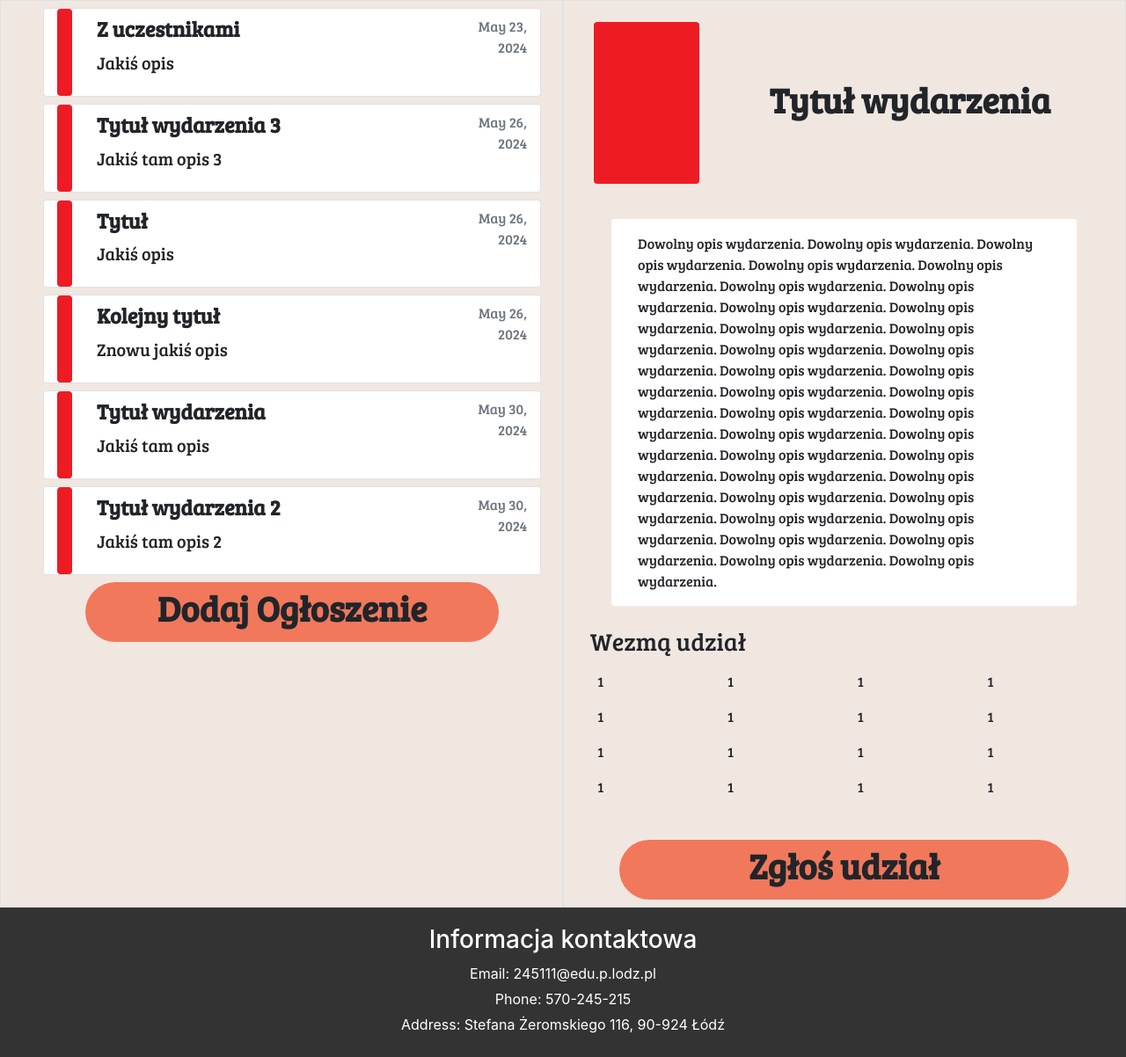
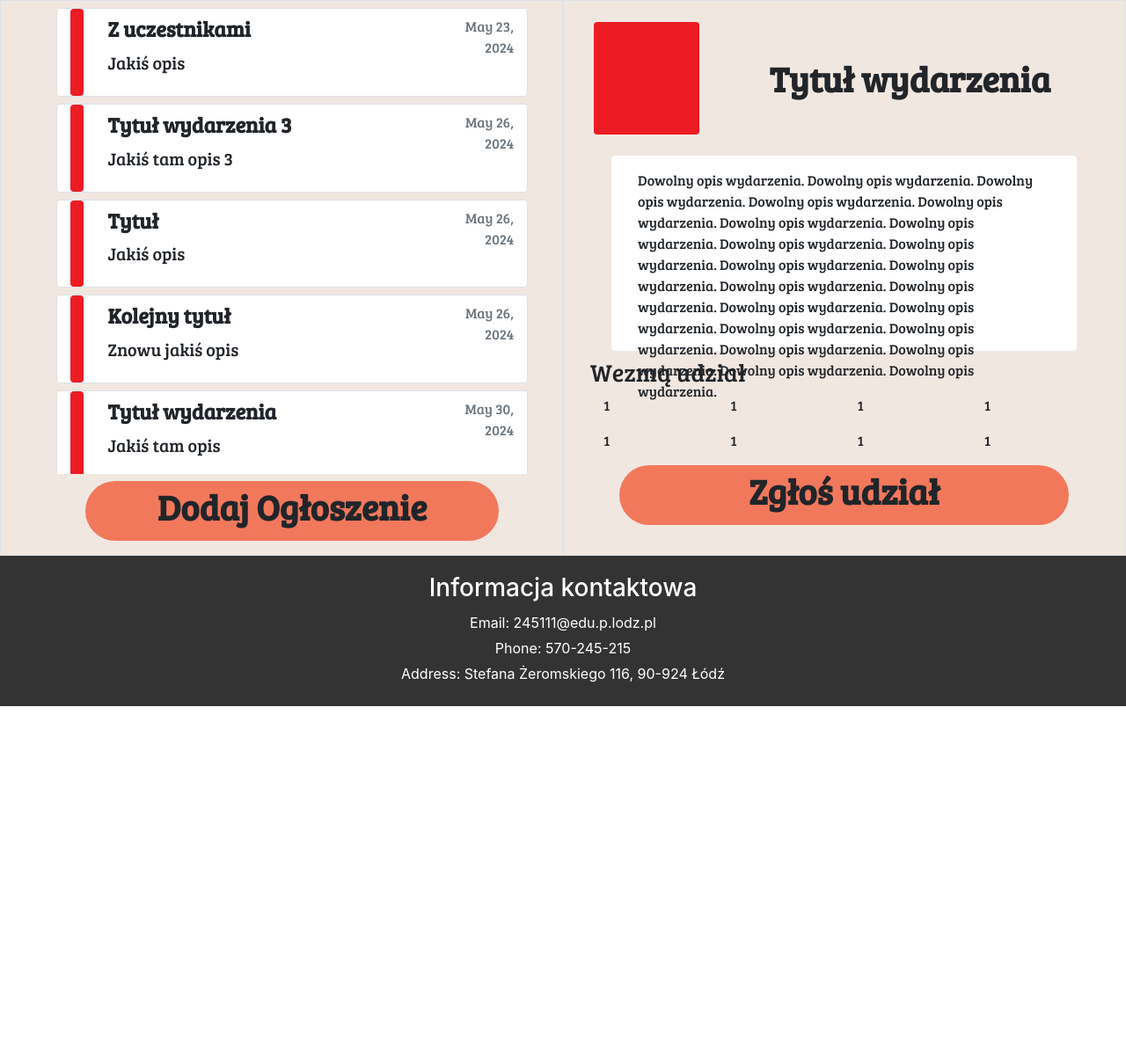
Before and after one commit to MarekKoprek/WCPL, a Django app: page /events/ in a window 1280 px wide. Shown: the part 126-1328 px from the top of the page at 88% size. After the commit the page ends 929 px from the top, so only its background shows below. Run offline with Django 5.2, Linux system fonts and the light colour scheme; data comes from the database, SQL or seed files in the repository; both versions use the stored data as it was after the commit; some libraries are stand-ins or nearby versions.

Commit message:
Resizing event-search page and adding scrollbar for events list

```diff
--- a/main/templates/main/events_search.html
+++ b/main/templates/main/events_search.html
@@ -14,6 +14,7 @@
     <div class="row">
         <div class="col-md-6 py-2 ps-5 pe-4 border">
             <div class="container mb-2">
+                <div class="container-fluid" style="height: 530px; max-height: 530px; overflow-y: scroll;">
                     {% for event in events %}
                     <div class="row rounded border border-5 mb-2 bg-white">
                         <div class="col-md-1">
@@ -30,7 +31,8 @@
                         </div>
                     </div>
                     {% endfor %}
-                <div class="row px-5">
+                </div>
+                <div class="row px-5 mt-2">
                     <a class="col-md-12 btn pt-1 rounded-pill text-center" href="{% url 'events-add' %}" style="background-color: #F2785C">
                         <h1 class="fw-bold">Dodaj Ogłoszenie</h1>
                     </a>
@@ -43,24 +45,24 @@
                     <div class="col-md-3">
                         <img class="rounded" src="{% static 'main/event_blank.png' %}" alt="event-icon" style="width: 100%;height: 100%;">
                     </div>
-                    <div class="col-md-9 p-5">
+                    <div class="col-md-9 p-3 pt-4">
                         <div class="container p-3 text-center">
                             <h1 class="fw-bold">Tytuł wydarzenia</h1>
                         </div>
                     </div>
                 </div>
-                <div class="row m-4 py-3 rounded bg-white">
+                <div class="row mx-4 my-2 py-3 rounded bg-white">
                     <div class="col-md-12">
-                        <div class="container">
-                            Dowolny opis wydarzenia. Dowolny opis wydarzenia. Dowolny opis wydarzenia. Dowolny opis wydarzenia. Dowolny opis wydarzenia. Dowolny opis wydarzenia. Dowolny opis wydarzenia. Dowolny opis wydarzenia. Dowolny opis wydarzenia. Dowolny opis wydarzenia. Dowolny opis wydarzenia. Dowolny opis wydarzenia. Dowolny opis wydarzenia. Dowolny opis wydarzenia. Dowolny opis wydarzenia. Dowolny opis wydarzenia. Dowolny opis wydarzenia. Dowolny opis wydarzenia. Dowolny opis wydarzenia. Dowolny opis wydarzenia. Dowolny opis wydarzenia. Dowolny opis wydarzenia. Dowolny opis wydarzenia. Dowolny opis wydarzenia. Dowolny opis wydarzenia. Dowolny opis wydarzenia. Dowolny opis wydarzenia. Dowolny opis wydarzenia. Dowolny opis wydarzenia. Dowolny opis wydarzenia. Dowolny opis wydarzenia. Dowolny opis wydarzenia. Dowolny opis wydarzenia.
+                        <div class="container" style="height: 190px;">
+                            Dowolny opis wydarzenia. Dowolny opis wydarzenia. Dowolny opis wydarzenia. Dowolny opis wydarzenia. Dowolny opis wydarzenia. Dowolny opis wydarzenia. Dowolny opis wydarzenia. Dowolny opis wydarzenia. Dowolny opis wydarzenia. Dowolny opis wydarzenia. Dowolny opis wydarzenia. Dowolny opis wydarzenia. Dowolny opis wydarzenia. Dowolny opis wydarzenia. Dowolny opis wydarzenia. Dowolny opis wydarzenia. Dowolny opis wydarzenia. Dowolny opis wydarzenia. Dowolny opis wydarzenia. Dowolny opis wydarzenia. Dowolny opis wydarzenia.
                         </div>
                     </div>
                 </div>
                 <h3>Wezmą udział</h3>
-                <div class="container p-2">
+                <div class="container">
                     {% for row in participantRows %}
                     <div class="row">
-                        {% for row in participantRows %}
+                        {% for row in participantColumns %}
                         <div class="col-md-3">
                             <p>1</p>
                         </div>
@@ -69,7 +71,7 @@
                     {% endfor %}
                 </div>
                 <div class="row px-5">
-                    <a class="col-md-12 btn pt-1 mt-4 rounded-pill text-center" href="{% url 'events-add' %}" style="background-color: #F2785C">
+                    <a class="col-md-12 btn pt-1 rounded-pill text-center" href="{% url 'events-add' %}" style="background-color: #F2785C">
                         <h1 class="fw-bold">Zgłoś udział</h1>
                     </a>
                 </div>
--- a/main/views.py
+++ b/main/views.py
@@ -70,12 +70,14 @@
     }
 ]
 
-participantRows = [1, 2, 3, 4]
+participantRows = [1, 2]
+participantColumns = [1, 2, 3, 4]
 
 def eventsSearch(request):
     context = {
         'events': Event.objects.all(),
-        'participantRows': participantRows
+        'participantRows': participantRows,
+        'participantColumns': participantColumns
         }
     return render(request, "main/events_search.html", context)
 
```
Also changed, not shown: db.sqlite3, main/static/main/main.css (line endings or trailing spaces). Lines whose indentation alone changed are shown as unchanged.
